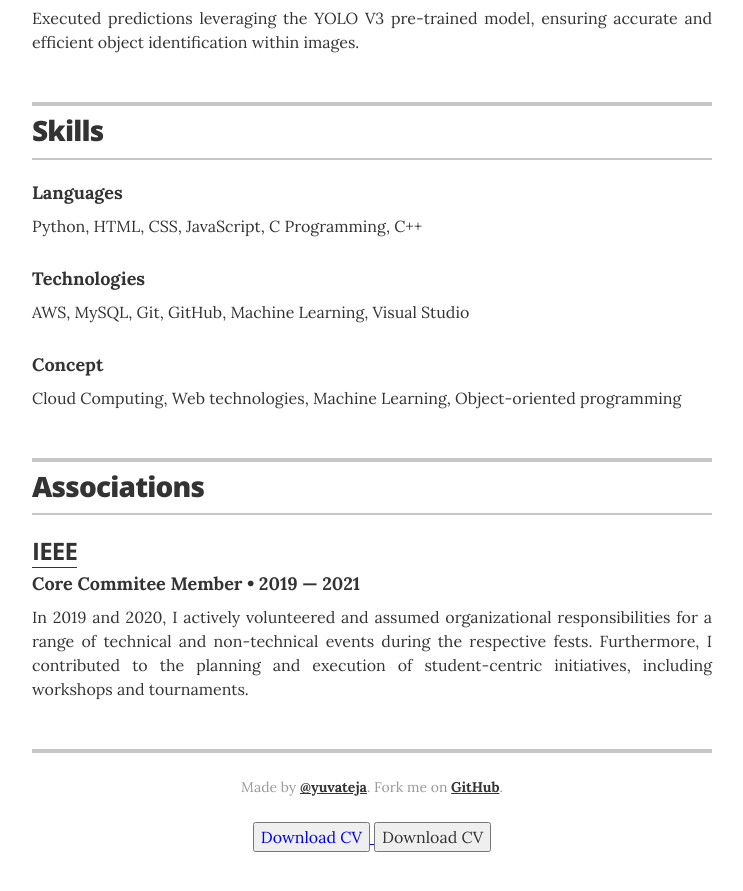
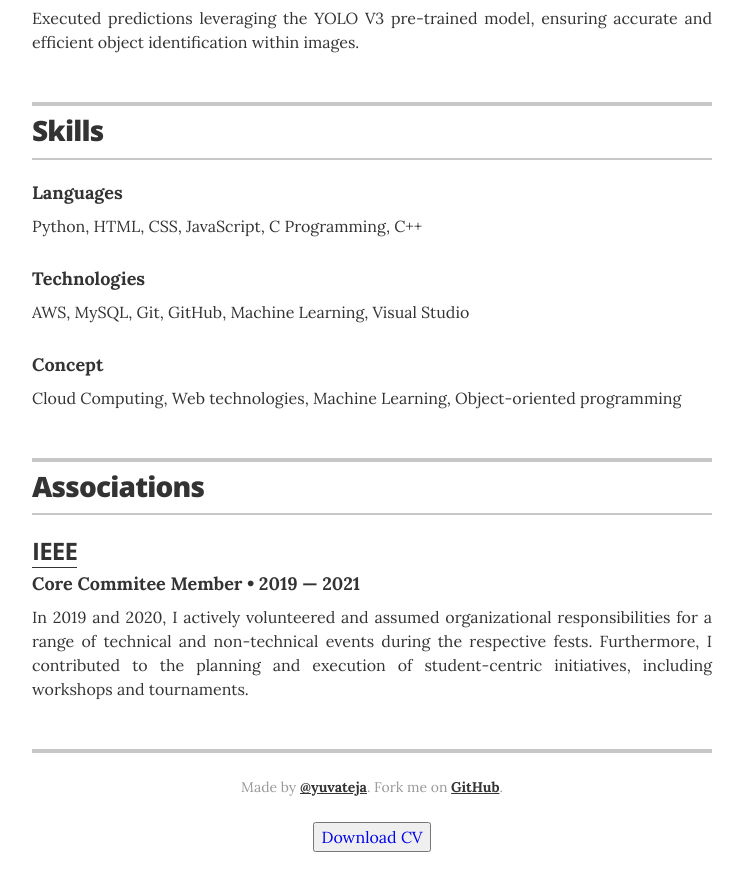
Before and after one commit to YuvaTeja-Pandranki/resume, a Jekyll site: the page built from index.html, in a window 1280 px wide and 900 px high, scrolled down 2139 px. Shown: the top 891 px of the window, without its empty margins (268-1011 px from the left). Built offline with Jekyll 4.4.1, drawn with Linux system fonts in a browser that asks for light colours.

Commit message:
Update resume.html

```diff
--- a/_layouts/resume.html
+++ b/_layouts/resume.html
@@ -238,7 +238,7 @@
         <a href="https://drive.google.com/file/d/16LmIRrzoMAyqtdnQCNIbjftHvgmY-5Ap/view?usp=sharing">
           <button type="submit" class="w3-btn w3-round-xlarge">Download CV</button>
         </a>
-        <button type="submit" onclick="window.open('/resume.pdf')" class="w3-btn w3-round-xlarge">Download CV</button>
+
       </footer>
 
     </div>
```
